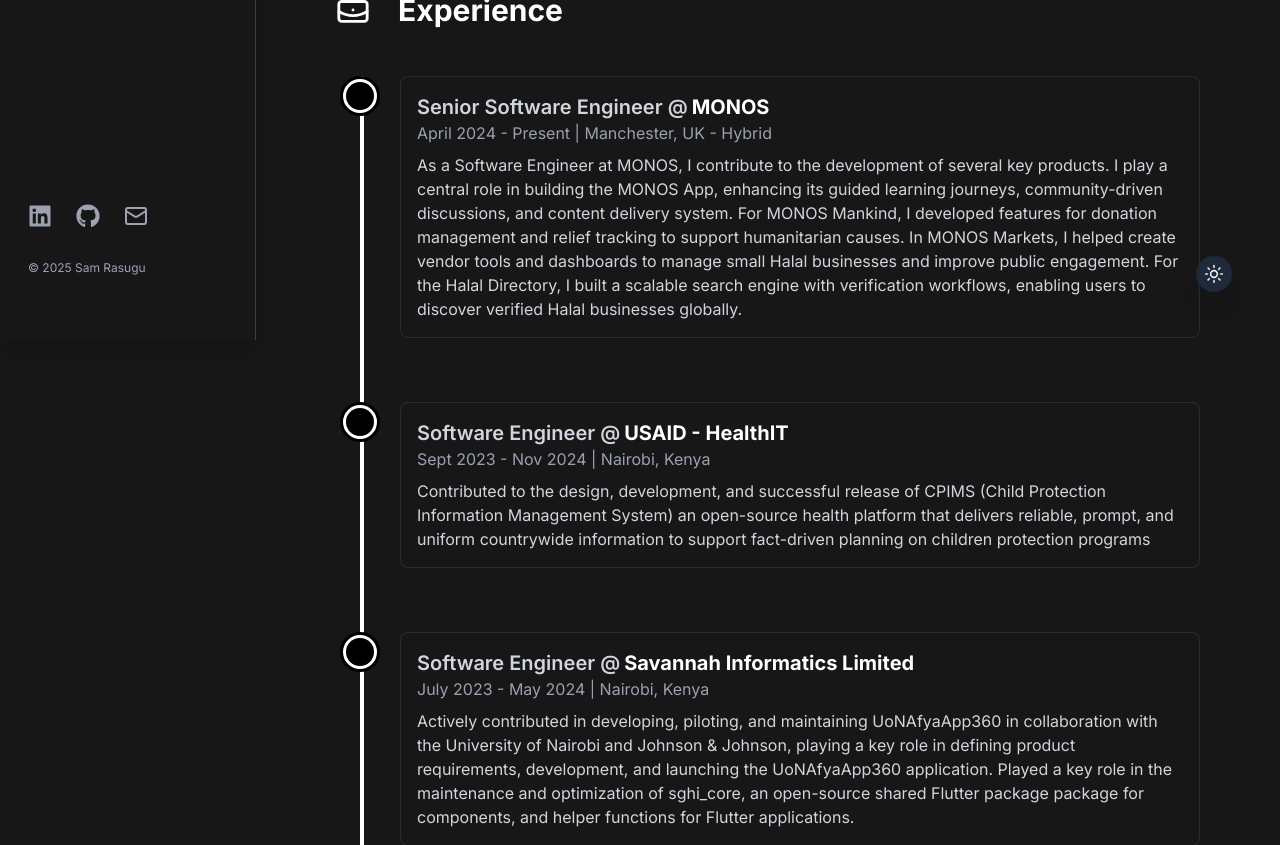
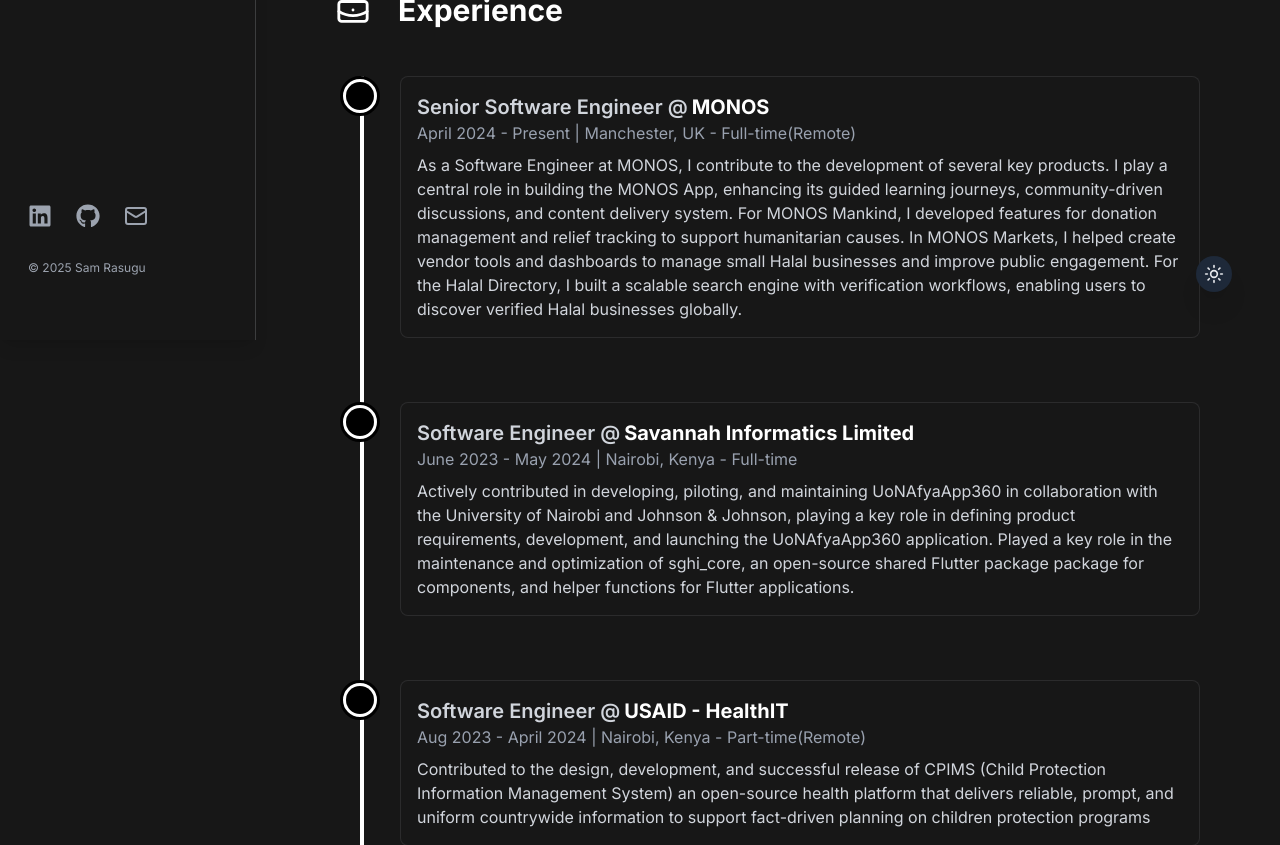
Before and after one commit to samrasugu/sam-rasugu, a Next.js app: page /about in a window 1280 px wide. Shown: the part 460-1305 px from the top of the page. Built offline with nearby package versions, Linux system fonts and the light colour scheme.

Commit message:
fix: experience timelines

```diff
--- a/components/about/ExperienceSection.tsx
+++ b/components/about/ExperienceSection.tsx
@@ -17,34 +17,34 @@
       company: "MONOS",
       companyUrl: "https://monos.ai",
       period: "April 2024 - Present",
-      location: "Manchester, UK - Hybrid",
+      location: "Manchester, UK - Full-time(Remote)",
       description:
         "As a Software Engineer at MONOS, I contribute to the development of several key products. I play a central role in building the MONOS App, enhancing its guided learning journeys, community-driven discussions, and content delivery system. For MONOS Mankind, I developed features for donation management and relief tracking to support humanitarian causes. In MONOS Markets, I helped create vendor tools and dashboards to manage small Halal businesses and improve public engagement. For the Halal Directory, I built a scalable search engine with verification workflows, enabling users to discover verified Halal businesses globally.",
     },
     {
       title: "Software Engineer",
-      company: "USAID - HealthIT",
-      companyUrl: "#",
-      period: "Sept 2023 - Nov 2024",
-      location: "Nairobi, Kenya",
+      company: "Savannah Informatics Limited",
+      companyUrl: "https://www.savannahinformatics.com/",
+      period: "June 2023 - May 2024",
+      location: "Nairobi, Kenya - Full-time",
       description:
-        "Contributed to the design, development, and successful release of CPIMS (Child Protection Information Management System) an open-source health platform that delivers reliable, prompt, and uniform countrywide information to support fact-driven planning on children protection programs",
+        "Actively contributed in developing, piloting, and maintaining UoNAfyaApp360 in collaboration with the University of Nairobi and Johnson & Johnson, playing a key role in defining product requirements, development, and launching the UoNAfyaApp360 application. Played a key role in the maintenance and optimization of sghi_core, an open-source shared Flutter package package for components, and helper functions for Flutter applications.",
     },
     {
       title: "Software Engineer",
-      company: "Savannah Informatics Limited",
-      companyUrl: "https://www.savannahinformatics.com/",
-      period: "July 2023 - May 2024",
-      location: "Nairobi, Kenya",
+      company: "USAID - HealthIT",
+      companyUrl: "#",
+      period: "Aug 2023 - April 2024",
+      location: "Nairobi, Kenya - Part-time(Remote)",
       description:
-        "Actively contributed in developing, piloting, and maintaining UoNAfyaApp360 in collaboration with the University of Nairobi and Johnson & Johnson, playing a key role in defining product requirements, development, and launching the UoNAfyaApp360 application. Played a key role in the maintenance and optimization of sghi_core, an open-source shared Flutter package package for components, and helper functions for Flutter applications.",
+        "Contributed to the design, development, and successful release of CPIMS (Child Protection Information Management System) an open-source health platform that delivers reliable, prompt, and uniform countrywide information to support fact-driven planning on children protection programs",
     },
     {
       title: "Software Engineer",
       company: "RedBrumbies Limited",
       companyUrl: "https://reds.co.ke",
       period: "May 2021 - July 2023",
-      location: "Nairobi, Kenya",
+      location: "Nairobi, Kenya - Full-time",
       description:
         "Worked as a Mobile Software Engineer in the development of Vitu Kwa Ground, a comprehensive platform for user engagement, reporting, and analytics. Involved in the creation of Agrofi, a mobile app and USSD platform designed to connect over 20,000 farmers, lenders, and suppliers, significantly impacting agricultural accessibility.",
     },
```
Also changed, not shown: 1 other file (tests, documents, lock files or other folders).
